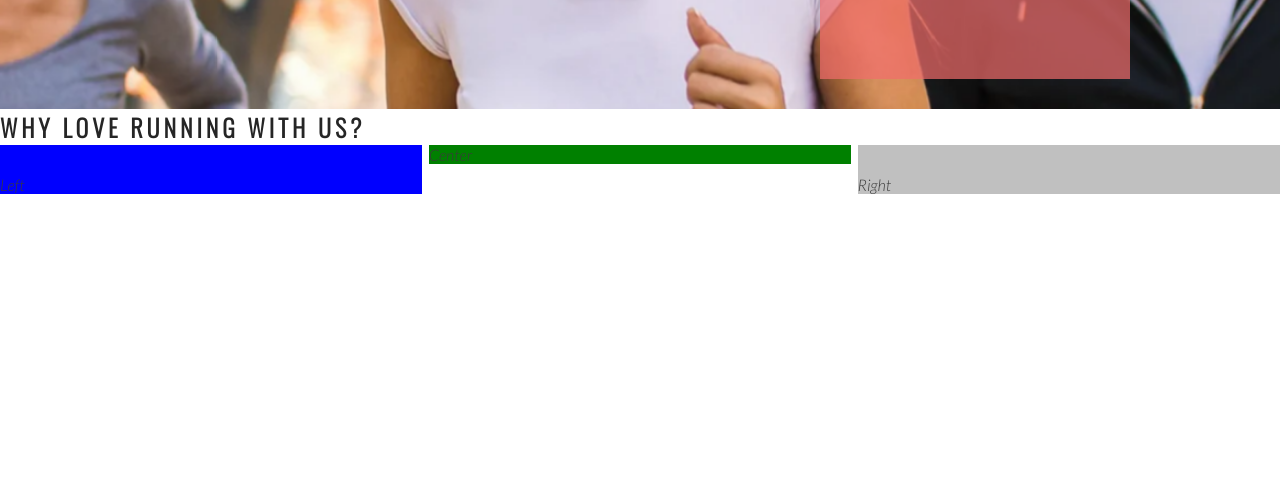
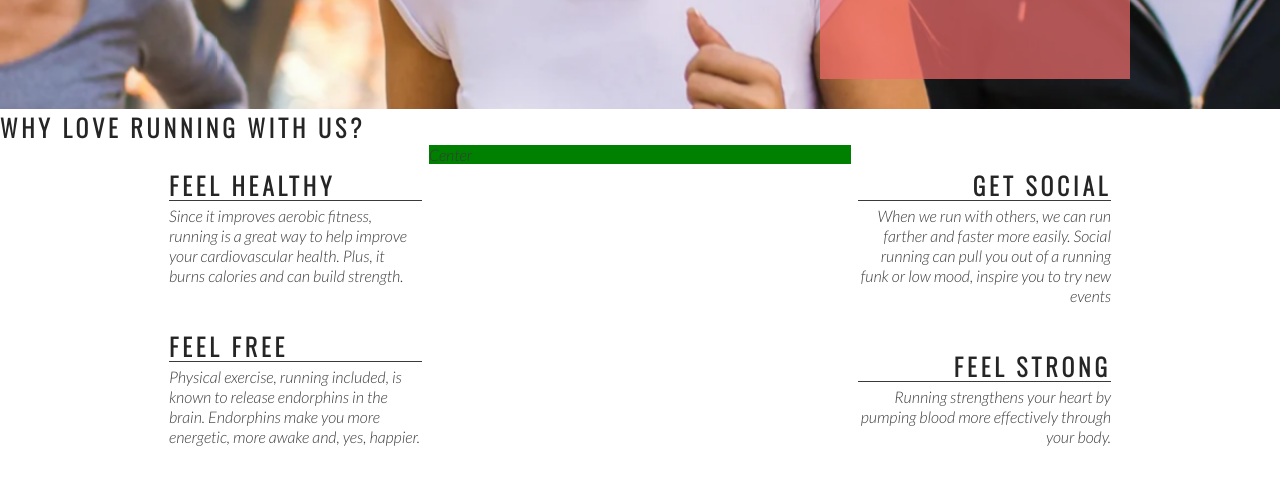
Before and after one commit to AndrewMcNamara117/love-running, a plain HTML site: page index.html in a window 1280 px wide. Shown: the part 613-1098 px from the top of the page. Drawn offline with nearby package versions, Linux system fonts and the light colour scheme.

Commit message:
add right about section content and style

```diff
--- a/assets/css/style.css
+++ b/assets/css/style.css
@@ -121,14 +121,12 @@ border-bottom: 1px solid #3a3a3a;
     padding-top: 30px;
     width: 33%;
     float: left;
-    background-color: blue;
 }
 
 #right-about{
     padding-top: 30px;
     width: 33%;
     float: right;
-    background-color: silver;
 }
 
 #center-about {
@@ -136,3 +134,34 @@ border-bottom: 1px solid #3a3a3a;
     margin: 0 auto;
     background-color: green;
 }
+
+hr {
+    border-top: 1px solid #3a3a3a;
+    width: 100%;
+    margin: 5px 0;
+}
+
+
+.left-about-heading {
+width: 60%;
+float: right;
+line-height: 20px;
+clear: both;
+margin-bottom: 50px;
+}
+
+.right-about-heading {
+    width: 60%;
+    float: left;
+    line-height: 20px;
+    clear: both;
+    margin-bottom: 50px;
+    }
+
+.right-about-heading h2 {
+ text-align: right;
+    }
+
+.right-about-heading {
+    text-align: right;
+}
--- a/index.html
+++ b/index.html
@@ -40,8 +40,35 @@
     </section>
     <section id="club-ethos">
         <h1>Why Love Running With Us?</h1>
-        <div id="left-about">Left</div>
-        <div id="right-about">Right</div>
+        <div id="left-about">
+            <div class="left-about-heading">
+                <h2>Feel Healthy</h2>
+                <hr>
+                <p>
+                    Since it improves aerobic fitness, running is a great way to help improve your cardiovascular health. Plus, it burns calories and can build strength.
+                </p>
+            </div>
+            <div class="left-about-heading">
+                <h2>Feel Free</h2>
+                <hr>
+                <p>
+                    Physical exercise, running included, is known to release endorphins in the brain. Endorphins make you more energetic, more awake and, yes, happier.
+                </p>
+            </div>
+        </div>
+        <div id="right-about">
+            <div class="right-about-heading">
+                <h2>Get Social</h2>
+                <hr>
+                <p>When we run with others, we can run farther and faster more easily. Social running can pull you out of a running funk or low mood, inspire you to try new events</p>
+            </div>
+            <div class="right-about-heading">
+                <h2>Feel Strong</h2>
+                <hr>
+                <p>Running strengthens your heart by pumping blood more effectively through your body.</p>
+            </div>
+        </div>
+        </div>
         <div id="center-about">Center</div>
     </section>
     <section>
```
